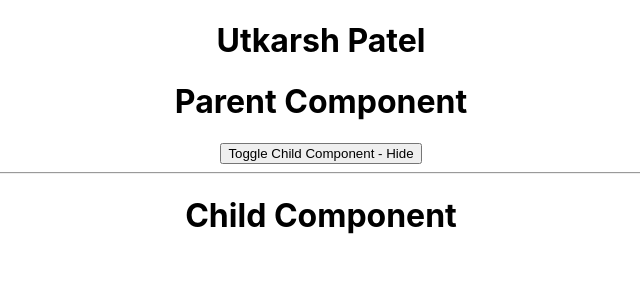
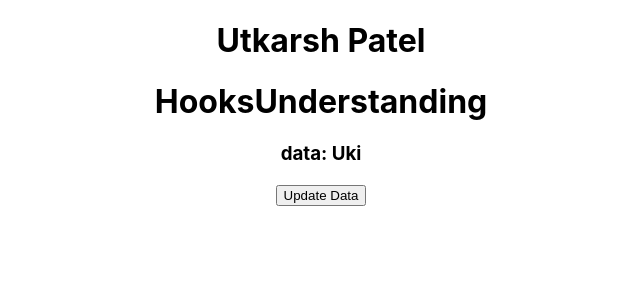
Before and after one commit to UtkarshPatel9934/React.js, a React (Create React App) app in the folder reactapp/: page / in a window 1280 px wide. Shown: the top 300 px of the page, without its empty margins (319-959 px from the left). Built offline with nearby package versions, Linux system fonts and the light colour scheme.

Commit message:
Hooks Basics in React

```diff
--- a/reactapp/src/App.js
+++ b/reactapp/src/App.js
@@ -58,15 +58,27 @@ import './App.css';
 // import ParentFuncProps from './ParentFuncProps'
 
 
+
+/* Life Cycle Methods - ClassBased Component */
+
 // import ConstructorLifeCycle from './ConstructorLifeCycle'
 
 // import ClassParent from './ClassParent'
 
-
 // import ComponentDidMount from './ComponentDidMount'
 // import ComponentDidUpdate from './ComponentDidUpdate'
 // import ShouldComponentUpdate from './ShouldComponentUpdate'
-import ComponentWillUnmount_Parent from './ComponentWillUnmount_Parent'
+// import ComponentWillUnmount_Parent from './ComponentWillUnmount_Parent'
+
+/* Life Cycle Methods - ClassBased Component */
+
+
+/* Life Cycle Methods (Hooks) - Functional Component */
+
+import HooksUnderstanding from './HooksUnderstanding'
+
+/* Life Cycle Methods (Hooks) - Functional Component */
+
 
 function App() {
   return (
@@ -157,7 +169,9 @@ function App() {
 
     {/* <ShouldComponentUpdate></ShouldComponentUpdate> */}
 
-    <ComponentWillUnmount_Parent></ComponentWillUnmount_Parent>
+    {/* <ComponentWillUnmount_Parent></ComponentWillUnmount_Parent> */}
+
+    <HooksUnderstanding></HooksUnderstanding>
 
     </div>
   );
--- /dev/null
+++ b/reactapp/src/HooksUnderstanding.js
@@ -0,0 +1,19 @@
+// Note: useState is a Hook that provides by ClassBased Component
+import React, {useState} from 'react'
+
+const HooksUnderstanding = () => {
+
+	// Hooks can be use differently
+	const [data, setData] = useState('Uki')
+
+  return (
+    <div>
+	<h1>HooksUnderstanding</h1>
+	<h3>data: {data}</h3>
+
+	<button onClick={()=> {setData('Zeel')}}>Update Data</button>
+    </div>
+  )
+}
+
+export default HooksUnderstanding
```
Also changed, not shown: 1 other file (tests, documents, lock files or other folders).
